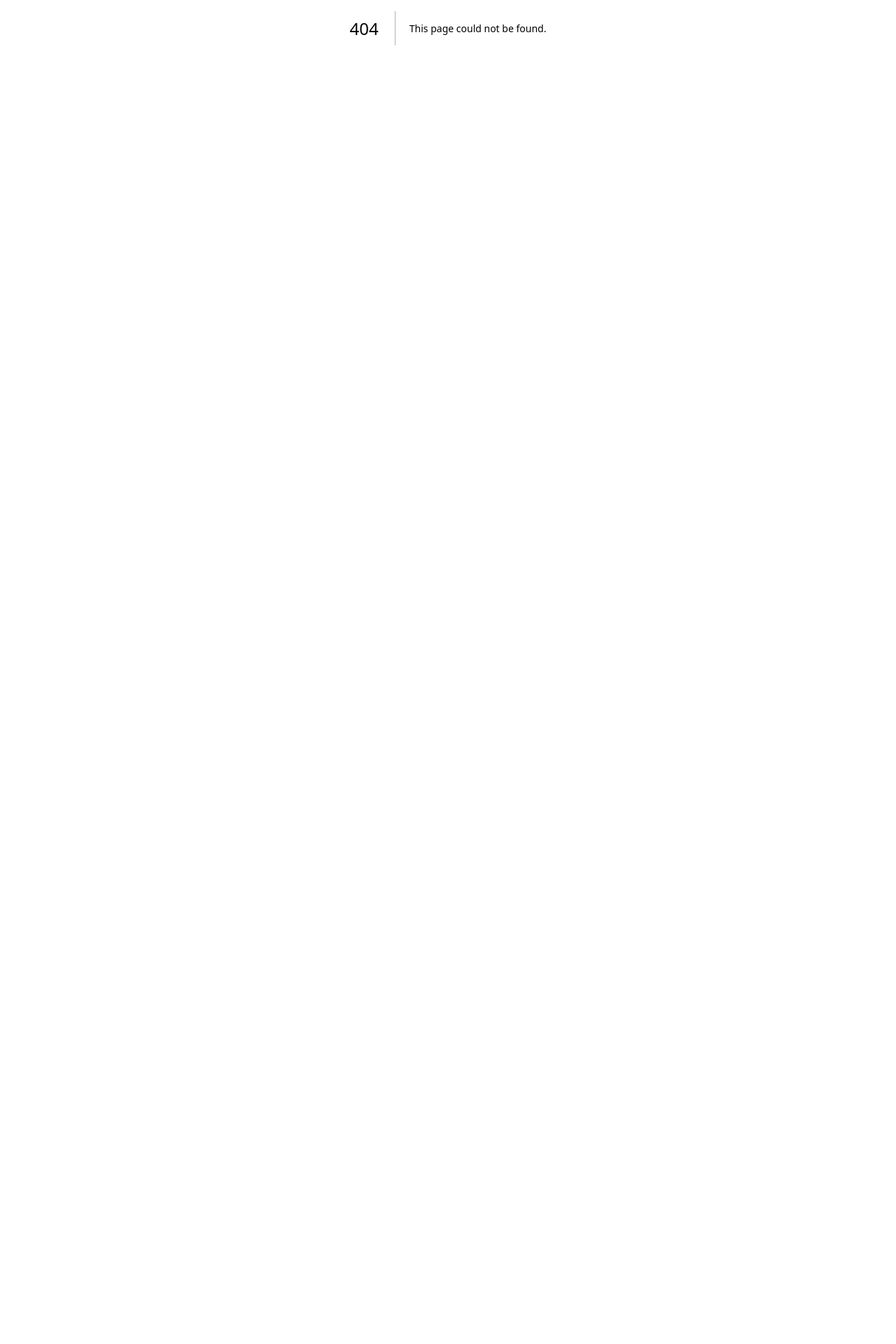
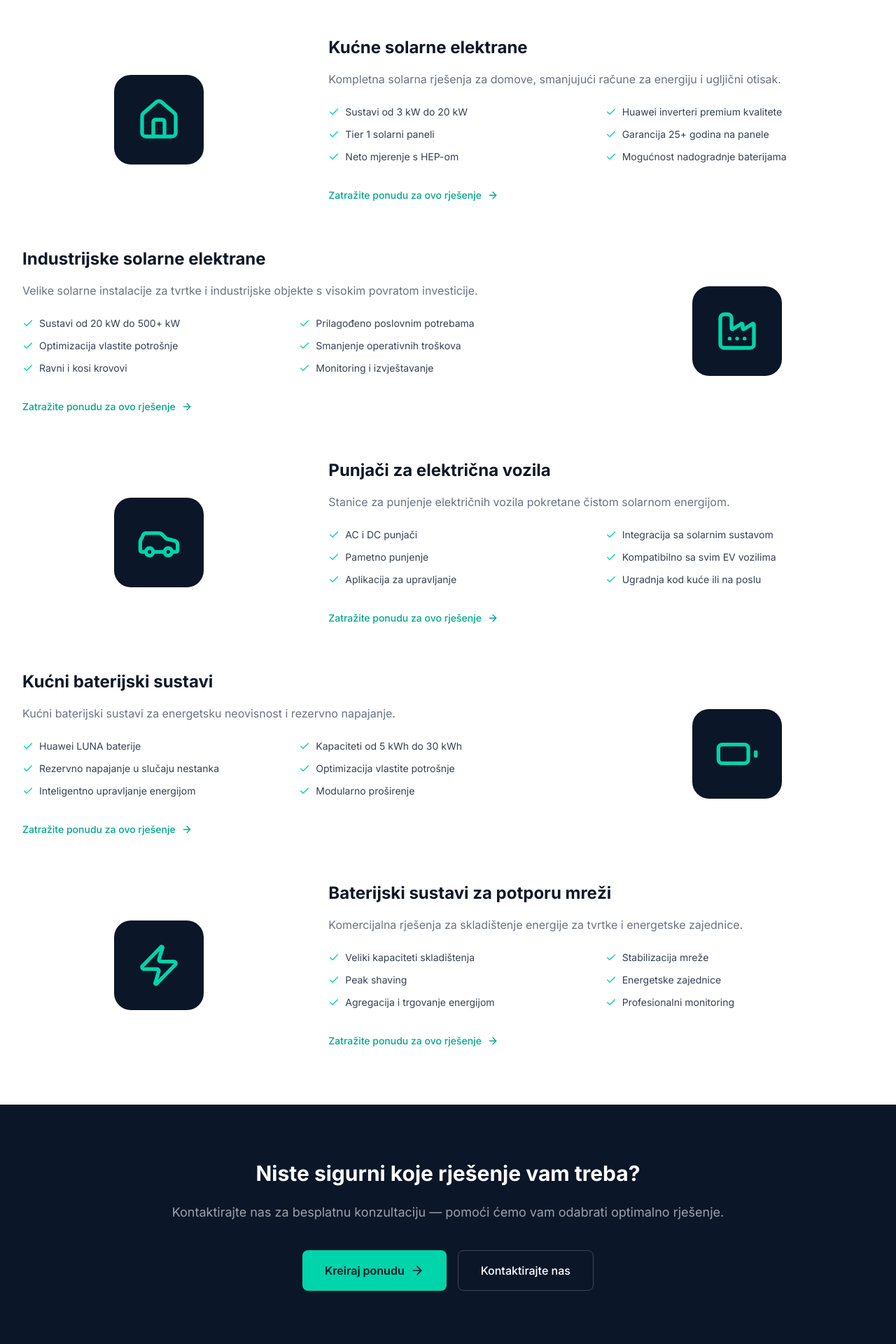
Before and after one commit to LarsoonWEB/Larson-Energy-2026-, a Next.js app: page /rjesenja in a window 1280 px wide. Before the commit this address had no page. Shown: the part 360-2280 px from the top of the page at 70% size. Before the commit the page ends 800 px from the top, so only its background shows below. Built offline with nearby package versions, Linux system fonts and the light colour scheme.

Commit message:
feat: add rjesenja page with solution details

```diff
--- /dev/null
+++ b/src/app/(main)/rjesenja/page.tsx
@@ -0,0 +1,161 @@
+import Link from "next/link";
+import { Home, Factory, Car, Battery, Zap, ArrowRight, Check } from "lucide-react";
+
+const solutions = [
+  {
+    icon: Home,
+    title: "Kućne solarne elektrane",
+    desc: "Kompletna solarna rješenja za domove, smanjujući račune za energiju i ugljični otisak.",
+    features: [
+      "Sustavi od 3 kW do 20 kW",
+      "Huawei inverteri premium kvalitete",
+      "Tier 1 solarni paneli",
+      "Garancija 25+ godina na panele",
+      "Neto mjerenje s HEP-om",
+      "Mogućnost nadogradnje baterijama",
+    ],
+  },
+  {
+    icon: Factory,
+    title: "Industrijske solarne elektrane",
+    desc: "Velike solarne instalacije za tvrtke i industrijske objekte s visokim povratom investicije.",
+    features: [
+      "Sustavi od 20 kW do 500+ kW",
+      "Prilagođeno poslovnim potrebama",
+      "Optimizacija vlastite potrošnje",
+      "Smanjenje operativnih troškova",
+      "Ravni i kosi krovovi",
+      "Monitoring i izvještavanje",
+    ],
+  },
+  {
+    icon: Car,
+    title: "Punjači za električna vozila",
+    desc: "Stanice za punjenje električnih vozila pokretane čistom solarnom energijom.",
+    features: [
+      "AC i DC punjači",
+      "Integracija sa solarnim sustavom",
+      "Pametno punjenje",
+      "Kompatibilno sa svim EV vozilima",
+      "Aplikacija za upravljanje",
+      "Ugradnja kod kuće ili na poslu",
+    ],
+  },
+  {
+    icon: Battery,
+    title: "Kućni baterijski sustavi",
+    desc: "Kućni baterijski sustavi za energetsku neovisnost i rezervno napajanje.",
+    features: [
+      "Huawei LUNA baterije",
+      "Kapaciteti od 5 kWh do 30 kWh",
+      "Rezervno napajanje u slučaju nestanka",
+      "Optimizacija vlastite potrošnje",
+      "Inteligentno upravljanje energijom",
+      "Modularno proširenje",
+    ],
+  },
+  {
+    icon: Zap,
+    title: "Baterijski sustavi za potporu mreži",
+    desc: "Komercijalna rješenja za skladištenje energije za tvrtke i energetske zajednice.",
+    features: [
+      "Veliki kapaciteti skladištenja",
+      "Stabilizacija mreže",
+      "Peak shaving",
+      "Energetske zajednice",
+      "Agregacija i trgovanje energijom",
+      "Profesionalni monitoring",
+    ],
+  },
+];
+
+export default function RjesenjaPage() {
+  return (
+    <>
+      <section className="bg-navy-700 py-20">
+        <div className="max-w-7xl mx-auto px-4 sm:px-6 lg:px-8 text-center">
+          <h1 className="text-4xl sm:text-5xl font-bold text-white mb-4">
+            Naša rješenja
+          </h1>
+          <p className="text-lg text-white/60 max-w-2xl mx-auto">
+            Sveobuhvatna rješenja obnovljivih izvora energije za kućanstva i industriju
+          </p>
+        </div>
+      </section>
+
+      <section className="py-20 bg-white">
+        <div className="max-w-7xl mx-auto px-4 sm:px-6 lg:px-8">
+          <div className="space-y-16">
+            {solutions.map((sol, i) => (
+              <div
+                key={sol.title}
+                className={`flex flex-col lg:flex-row gap-12 items-center ${
+                  i % 2 === 1 ? "lg:flex-row-reverse" : ""
+                }`}
+              >
+                {/* Icon block */}
+                <div className="lg:w-1/3 flex justify-center">
+                  <div className="w-32 h-32 bg-navy-700 rounded-3xl flex items-center justify-center">
+                    <sol.icon className="w-16 h-16 text-primary-400" />
+                  </div>
+                </div>
+
+                {/* Content */}
+                <div className="lg:w-2/3">
+                  <h2 className="text-2xl font-bold text-gray-900 mb-4">
+                    {sol.title}
+                  </h2>
+                  <p className="text-gray-500 leading-relaxed mb-6">
+                    {sol.desc}
+                  </p>
+                  <div className="grid grid-cols-1 sm:grid-cols-2 gap-3 mb-8">
+                    {sol.features.map((f) => (
+                      <div key={f} className="flex items-center gap-2 text-sm text-gray-700">
+                        <Check className="w-4 h-4 text-primary-400 shrink-0" />
+                        {f}
+                      </div>
+                    ))}
+                  </div>
+                  <Link
+                    href="/ponuda"
+                    className="inline-flex items-center gap-2 text-primary-600 hover:text-primary-500 font-medium text-sm transition-colors"
+                  >
+                    Zatražite ponudu za ovo rješenje
+                    <ArrowRight className="w-4 h-4" />
+                  </Link>
+                </div>
+              </div>
+            ))}
+          </div>
+        </div>
+      </section>
+
+      {/* CTA */}
+      <section className="py-20 bg-navy-700">
+        <div className="max-w-4xl mx-auto px-4 sm:px-6 lg:px-8 text-center">
+          <h2 className="text-3xl font-bold text-white mb-6">
+            Niste sigurni koje rješenje vam treba?
+          </h2>
+          <p className="text-lg text-white/60 mb-10">
+            Kontaktirajte nas za besplatnu konzultaciju — pomoći ćemo vam odabrati optimalno rješenje.
+          </p>
+          <div className="flex flex-col sm:flex-row gap-4 justify-center">
+            <Link
+              href="/ponuda"
+              className="inline-flex items-center gap-2 bg-primary-400 hover:bg-primary-300 text-navy-700 font-semibold px-8 py-4 rounded-lg transition-all"
+            >
+              Kreiraj ponudu
+              <ArrowRight className="w-5 h-5" />
+            </Link>
+            <Link
+              href="/kontakt"
+              className="inline-flex items-center gap-2 border border-white/20 hover:border-white/40 text-white font-medium px-8 py-4 rounded-lg transition-all hover:bg-white/5"
+            >
+              Kontaktirajte nas
+            </Link>
+          </div>
+        </div>
+      </section>
+    </>
+  );
+}
```
